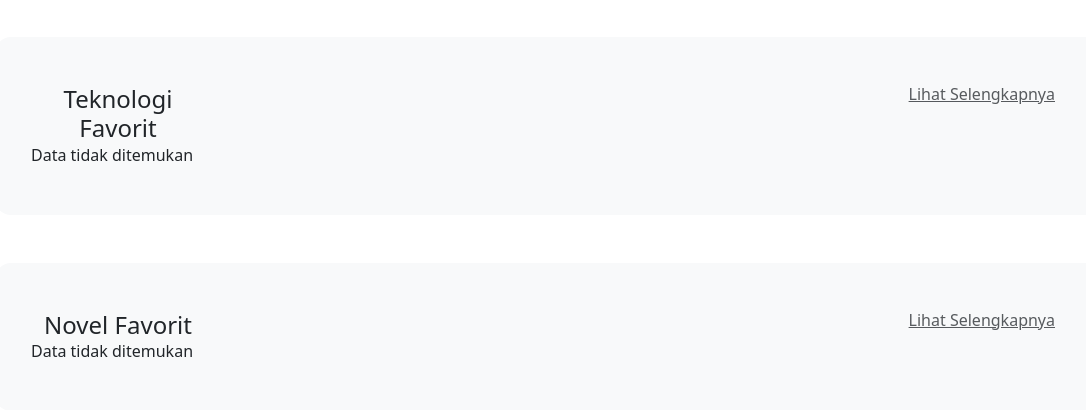
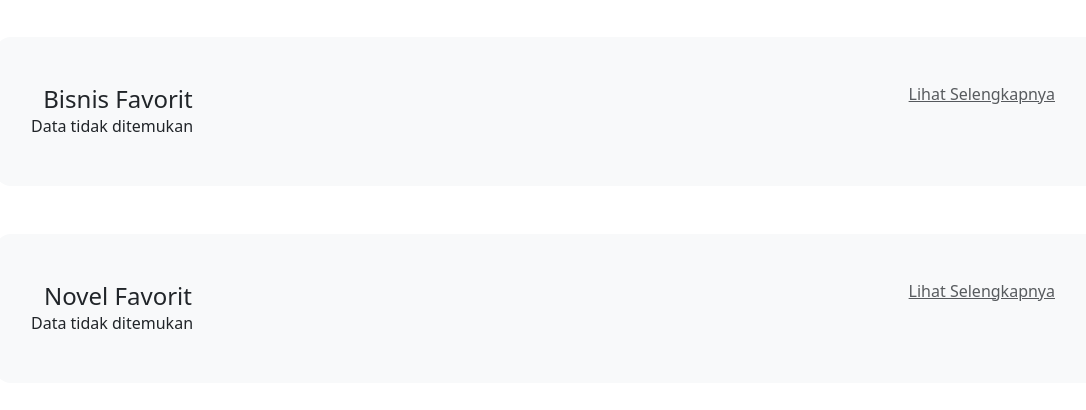
Before and after one commit to BluBooksID/web-lib, a PHP site: page /web-lib/pages/user/dashboard.php in a window 1280 px wide. Shown: the part 491-901 px from the top of the page, without its empty margins (87-1173 px from the left). Run offline with PHP 8.4, Linux system fonts and the light colour scheme; the visitor is signed in with stand-in values (Sample User, id 1); data that the repository does not hold is empty.

Commit message:
Penambahan  Minor

```diff
--- a/pages/user/dashboard.php
+++ b/pages/user/dashboard.php
@@ -75,7 +75,7 @@
         <div class="container py-3">
             <div class="p-5 text-center bg-body-tertiary rounded-4">
                 <div class="row pb-4">
-                    <h4 class="col-md-2 mb-0">Teknologi Favorit</h4>
+                    <h4 class="col-md-2 mb-0">Bisnis Favorit</h4>
                     <h6 class="col-md-10 text-end"><a href="data_buku.php?category=1"
                             class="px-2 text-body-secondary">Lihat Selengkapnya</a>
                     </h6>
```
